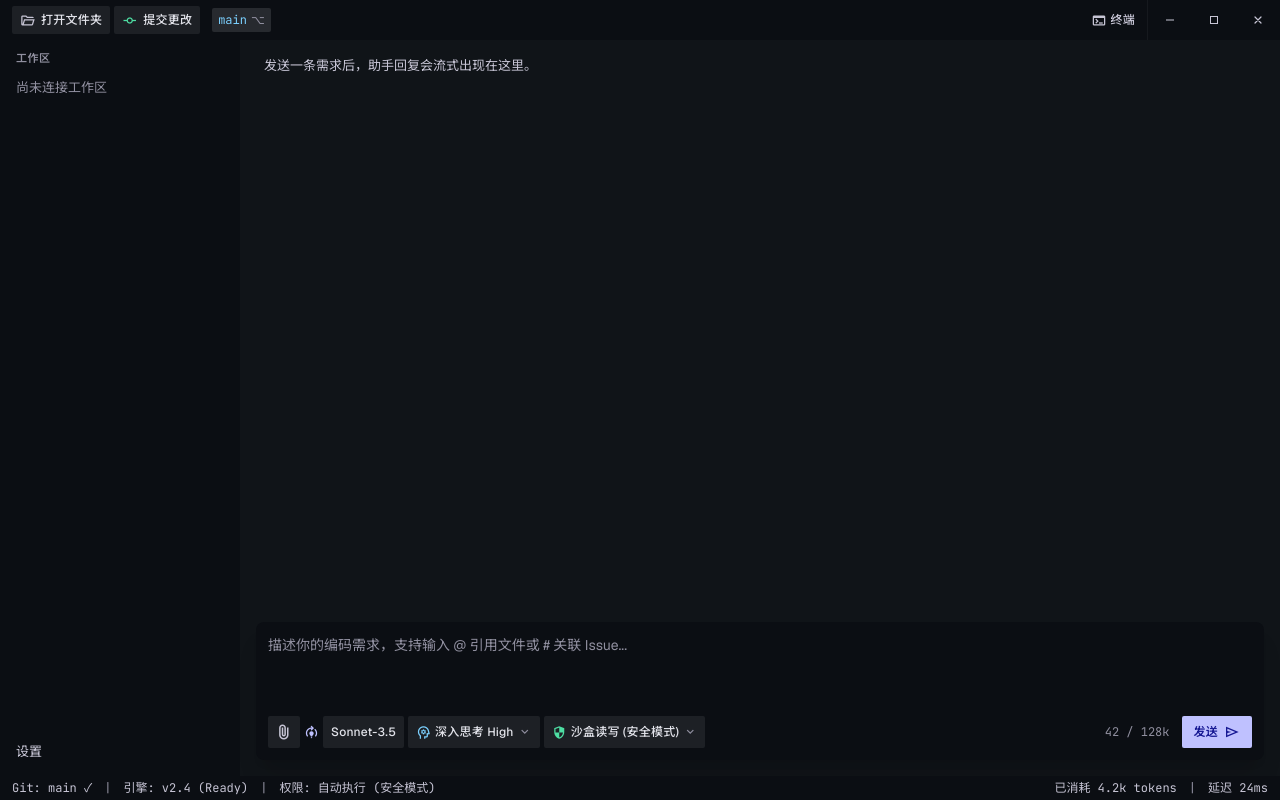
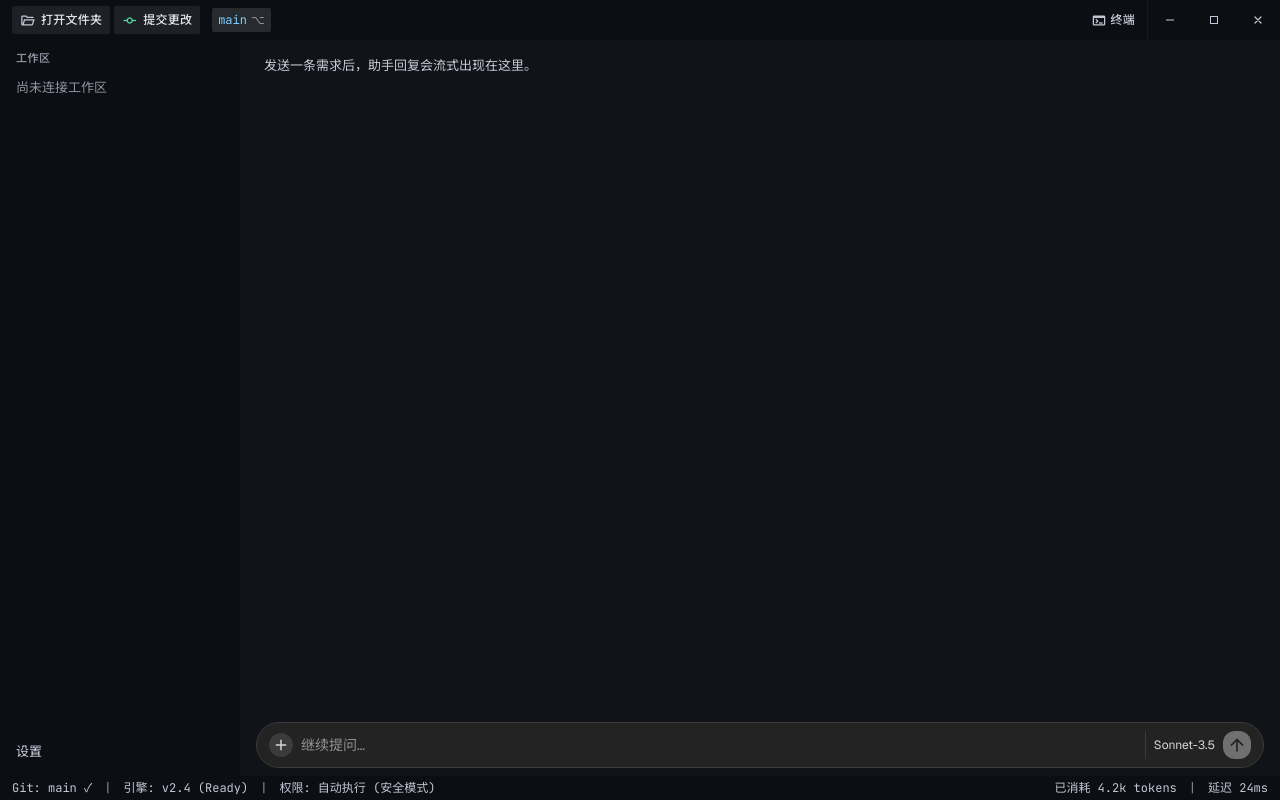
Before and after one commit to huntercodespace/agent-repo, a React (Vite) app in the folder my-coding-agent/: page / in a window 1280 px wide. Built offline with nearby package versions, Linux system fonts and the light colour scheme.

Commit message:
fix: 修改样式

```diff
--- a/my-coding-agent/src/components/Composer.tsx
+++ b/my-coding-agent/src/components/Composer.tsx
@@ -1,4 +1,4 @@
-import { useState, type KeyboardEvent } from "react";
+import { useRef, useState, type KeyboardEvent } from "react";
 import { ModelSelect } from "./ModelSelect";
 import { Icon } from "./Icon";
 
@@ -11,13 +11,17 @@ interface ComposerProps {
 
 export function Composer({ modelLabel, busy = false, guide, onSend }: ComposerProps) {
   const [text, setText] = useState("");
+  const textareaRef = useRef<HTMLTextAreaElement>(null);
   const label = modelLabel || "Sonnet-3.5";
 
   async function send() {
     const trimmed = text.trim();
     if (!trimmed || busy || !onSend) return;
     const accepted = await onSend(trimmed);
-    if (accepted !== false) setText("");
+    if (accepted !== false) {
+      setText("");
+      if (textareaRef.current) textareaRef.current.style.height = "";
+    }
   }
 
   function onKeyDown(event: KeyboardEvent<HTMLTextAreaElement>) {
@@ -27,7 +31,7 @@ export function Composer({ modelLabel, busy = false, guide, onSend }: ComposerPr
   }
 
   return (
-    <div className="bg-surface p-space-md lg:p-space-lg">
+    <div className="bg-surface px-space-md py-space-sm lg:px-space-lg">
       {guide ? (
         <div className="mx-auto mb-space-sm flex max-w-5xl flex-wrap items-center gap-space-sm rounded-lg bg-surface-container px-space-md py-space-sm font-body-sm text-body-sm text-on-surface">
           <span data-credential-gate="open">{guide}</span>
@@ -36,58 +40,42 @@ export function Composer({ modelLabel, busy = false, guide, onSend }: ComposerPr
           </a>
         </div>
       ) : null}
-      <div className="mx-auto flex max-w-5xl flex-col gap-space-md rounded-xl bg-surface-container-lowest p-space-md shadow-xl">
+      <div className="mx-auto flex min-h-11 max-w-5xl items-end gap-2 rounded-[24px] border border-[#3b3b3b] bg-[#232323] px-3 py-2 shadow-sm transition-colors focus-within:border-[#606060] sm:items-center">
+        <button
+          type="button"
+          title="添加文件"
+          aria-label="添加文件"
+          className="flex h-6 w-6 shrink-0 items-center justify-center rounded-full bg-[#3b3b3b] text-[#d4d4d4] transition-colors hover:bg-[#505050]"
+        >
+          <Icon name="add" className="text-[18px]" />
+        </button>
         <textarea
-          className="w-full resize-none select-text bg-transparent font-body-md text-body-md text-on-surface outline-none placeholder:text-outline"
-          placeholder="描述你的编码需求，支持输入 @ 引用文件或 # 关联 Issue..."
-          rows={3}
+          ref={textareaRef}
+          className="min-h-6 max-h-32 min-w-0 flex-1 resize-none overflow-y-auto border-0 bg-transparent py-0 text-[14px] leading-6 text-[#f1f1f1] outline-none placeholder:text-[#8f8f8f]"
+          placeholder="继续提问…"
+          aria-label="消息内容；按 Enter 发送，Shift+Enter 换行"
+          rows={1}
           spellCheck={false}
           value={text}
-          onChange={(event) => setText(event.target.value)}
+          onChange={(event) => {
+            setText(event.target.value);
+            event.currentTarget.style.height = "auto";
+            event.currentTarget.style.height = `${Math.min(event.currentTarget.scrollHeight, 128)}px`;
+          }}
           onKeyDown={onKeyDown}
         />
-        <div className="flex flex-wrap items-center justify-between gap-space-sm pt-space-xs">
-          <div className="flex flex-wrap items-center gap-space-xs">
-            <button
-              type="button"
-              title="添加文件"
-              className="flex h-8 w-8 items-center justify-center rounded bg-surface-container text-on-surface-variant transition-colors hover:bg-surface-container-high hover:text-on-surface"
-            >
-              <Icon name="attach_file" className="text-[18px]" />
-            </button>
-            <div className="flex min-h-8 items-center gap-1">
-              <Icon name="model_training" className="text-[15px] text-primary" />
-              <ModelSelect variant="chip" fallback={label} />
-            </div>
-            <button
-              type="button"
-              className="flex h-8 items-center gap-1 rounded bg-surface-container px-space-sm font-label-sm text-label-sm text-on-surface transition-colors hover:bg-surface-container-high"
-            >
-              <Icon name="psychology" className="text-[15px] text-secondary" />
-              <span>深入思考 High</span>
-              <Icon name="expand_more" className="text-[14px] text-outline" />
-            </button>
-            <button
-              type="button"
-              className="flex h-8 items-center gap-1 rounded bg-surface-container px-space-sm font-label-sm text-label-sm text-tertiary transition-colors hover:bg-surface-container-high"
-            >
-              <Icon name="security" className="text-[15px]" />
-              <span className="text-on-surface">沙盒读写 (安全模式)</span>
-              <Icon name="expand_more" className="text-[14px] text-outline" />
-            </button>
-          </div>
-          <div className="ml-auto flex items-center gap-space-md">
-            <span className="font-code-sm text-code-sm text-outline">42 / 128k</span>
-            <button
-              type="button"
-              disabled={busy}
-              onClick={send}
-              className="flex h-8 items-center gap-1.5 rounded bg-primary px-space-md font-label-sm text-label-sm font-semibold text-on-primary shadow-sm transition-colors hover:bg-primary-container hover:text-on-primary-container disabled:cursor-not-allowed disabled:opacity-50"
-            >
-              <span>发送</span>
-              <Icon name="send" className="text-[16px]" />
-            </button>
-          </div>
+        <div className="mb-0.5 flex shrink-0 items-center gap-2 border-l border-[#3b3b3b] pl-2 sm:mb-0">
+          <ModelSelect variant="composer" fallback={label} />
+          <button
+            type="button"
+            title="发送"
+            aria-label="发送"
+            disabled={!text.trim() || busy}
+            onClick={() => void send()}
+            className="flex h-7 w-7 shrink-0 items-center justify-center rounded-full bg-white text-[#222] transition-opacity enabled:hover:opacity-90 disabled:cursor-not-allowed disabled:opacity-35"
+          >
+            <Icon name="arrow_upward" className="text-[20px] leading-none" fill />
+          </button>
         </div>
       </div>
     </div>
--- a/my-coding-agent/src/components/ModelSelect.tsx
+++ b/my-coding-agent/src/components/ModelSelect.tsx
@@ -1,9 +1,110 @@
-import { useMemo, type ChangeEvent } from "react";
+import { useEffect, useMemo, useRef, useState, type ChangeEvent } from "react";
 import { chooseModel, modelChoiceLabel, useCredentialBoard } from "../credentials/board";
+import type { ProviderInfo } from "../credentials/types";
+import { Icon } from "./Icon";
 
 interface ModelSelectProps {
-  variant: "chip" | "field";
+  variant: "chip" | "field" | "composer";
   fallback?: string;
+}
+
+async function choosePair(pair: string) {
+  const slash = pair.indexOf("/");
+  if (slash <= 0) return;
+  await chooseModel(pair.slice(0, slash), pair.slice(slash + 1));
+}
+
+function ComposerModelMenu({
+  configured,
+  value,
+  label,
+  title,
+}: {
+  configured: ProviderInfo[];
+  value: string;
+  label: string;
+  title: string;
+}) {
+  const [open, setOpen] = useState(false);
+  const rootRef = useRef<HTMLDivElement>(null);
+
+  useEffect(() => {
+    if (!open) return;
+    function onPointerDown(event: MouseEvent) {
+      if (!rootRef.current?.contains(event.target as Node)) setOpen(false);
+    }
+    function onKeyDown(event: KeyboardEvent) {
+      if (event.key === "Escape") setOpen(false);
+    }
+    document.addEventListener("mousedown", onPointerDown);
+    document.addEventListener("keydown", onKeyDown);
+    return () => {
+      document.removeEventListener("mousedown", onPointerDown);
+      document.removeEventListener("keydown", onKeyDown);
+    };
+  }, [open]);
+
+  async function pick(next: string) {
+    if (next === value) {
+      setOpen(false);
+      return;
+    }
+    await choosePair(next);
+    setOpen(false);
+  }
+
+  return (
+    <div ref={rootRef} className="relative min-w-0">
+      <button
+        type="button"
+        aria-label="选择模型"
+        aria-haspopup="listbox"
+        aria-expanded={open}
+        title={title}
+        onClick={() => setOpen((current) => !current)}
+        className="inline-flex max-w-[9.5rem] min-w-0 items-center gap-0.5 rounded-md px-1 py-0.5 text-left outline-none transition-colors hover:bg-[#333] focus-visible:ring-1 focus-visible:ring-white/40 sm:max-w-[11rem]"
+      >
+        <span className="min-w-0 flex-1 truncate text-[12px] text-[#d7d7d7]">{label}</span>
+        <Icon
+          name="expand_more"
+          className={`shrink-0 text-[18px] leading-none text-[#9b9b9b] transition-transform ${open ? "rotate-180" : ""}`}
+        />
+      </button>
+      {open ? (
+        <div
+          role="listbox"
+          aria-label="模型列表"
+          className="absolute bottom-full right-0 z-[100] mb-2 max-h-64 min-w-[13rem] overflow-y-auto rounded-xl border border-[#3b3b3b] bg-[#2a2a2a] py-1 shadow-[0_8px_24px_rgba(0,0,0,0.45)]"
+        >
+          {configured.map((provider) => (
+            <div key={provider.id} className="py-0.5">
+              <div className="px-3 py-1 text-[10px] font-medium tracking-wide text-[#8f8f8f]">{provider.name}</div>
+              {provider.models.map((model) => {
+                const pair = `${provider.id}/${model.id}`;
+                const itemLabel = modelChoiceLabel(provider.id, model.id, model.name, provider.flashModelId);
+                const active = value === pair;
+                return (
+                  <button
+                    key={pair}
+                    type="button"
+                    role="option"
+                    aria-selected={active}
+                    onClick={() => void pick(pair)}
+                    className={`flex w-full items-center gap-2 px-3 py-2 text-left text-[13px] transition-colors ${
+                      active ? "bg-[#3d3d3d] text-[#f5f5f5]" : "text-[#d0d0d0] hover:bg-[#353535]"
+                    }`}
+                  >
+                    <span className="min-w-0 flex-1 truncate">{itemLabel}</span>
+                    {active ? <Icon name="check" className="shrink-0 text-[16px] text-[#b8b8b8]" /> : null}
+                  </button>
+                );
+              })}
+            </div>
+          ))}
+        </div>
+      ) : null}
+    </div>
+  );
 }
 
 export function ModelSelect({ variant, fallback = "Sonnet-3.5" }: ModelSelectProps) {
@@ -32,19 +133,32 @@ export function ModelSelect({ variant, fallback = "Sonnet-3.5" }: ModelSelectPro
   async function onChange(event: ChangeEvent<HTMLSelectElement>) {
     const next = event.target.value;
     if (!next) return;
-    const slash = next.indexOf("/");
-    if (slash <= 0) return;
-    await chooseModel(next.slice(0, slash), next.slice(slash + 1));
+    await choosePair(next);
   }
 
   if (!board.available) {
     return (
       <span className={variant === "chip"
         ? "flex h-8 items-center gap-1 rounded bg-surface-container px-space-sm font-label-sm text-label-sm text-on-surface"
+        : variant === "composer"
+          ? "max-w-[9.5rem] truncate text-[12px] text-[#d7d7d7]"
         : "font-code-sm text-code-sm text-on-surface font-semibold"}
       >
         {fallback}
       </span>
+    );
+  }
+
+  if (variant === "composer") {
+    const label = selectedName || fallback;
+    const title = flashSelected && flashPair ? flashPair : label;
+    return (
+      <ComposerModelMenu
+        configured={configured}
+        value={value}
+        label={label}
+        title={title}
+      />
     );
   }
 
```
Also changed, not shown: my-coding-agent/prompts/images/20260924100907147.png (added).
